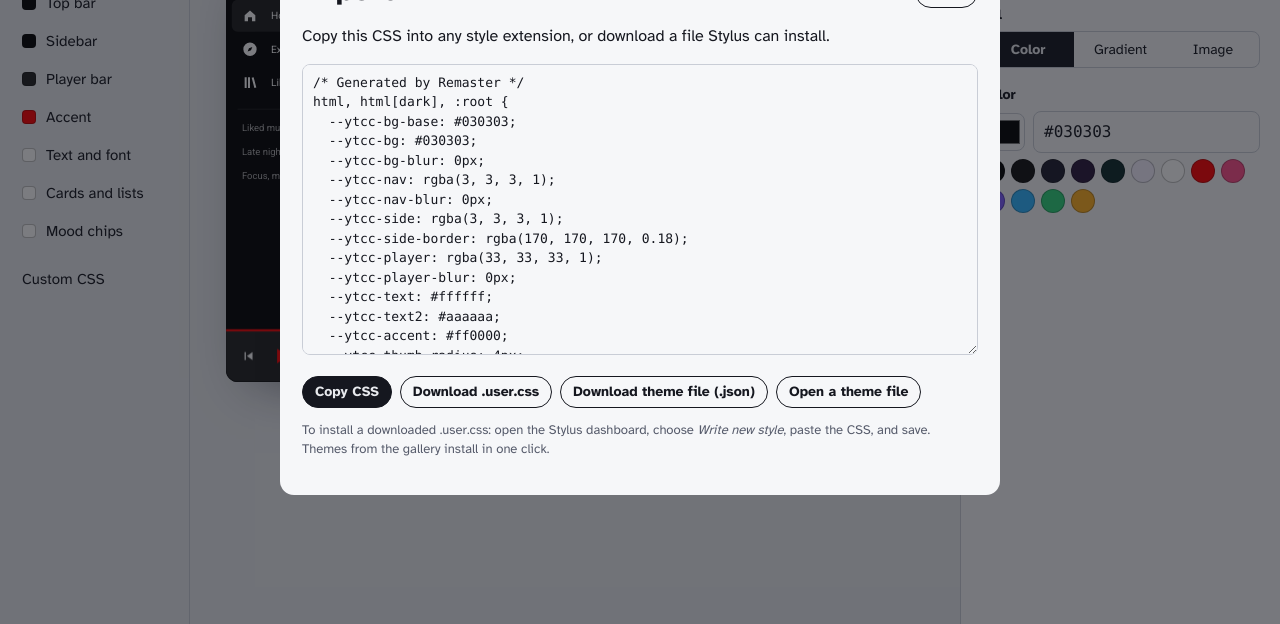
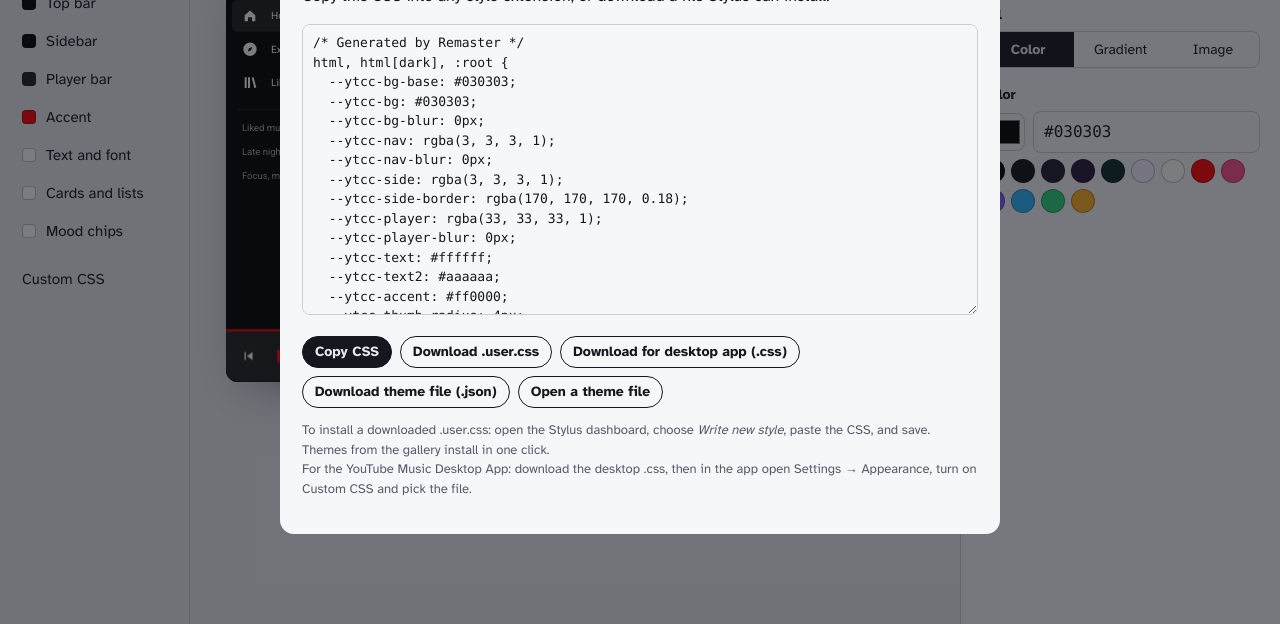
Before and after one commit to MrJamesDoesCoding/ytmusiccsscreator, a website with bundled scripts: page editor.html in a window 1280 px wide. Both pictures are taken after a click on the button "Export". Shown: the part 176-800 px from the top of the page. Built offline with nearby package versions, Linux system fonts and the light colour scheme.

Commit message:
Add plain CSS download for the YouTube Music Desktop App

```diff
--- a/editor.html
+++ b/editor.html
@@ -40,10 +40,11 @@
     <div class="ed-dialog-actions">
       <button class="btn btn-primary btn-small" type="button" id="btn-copy">Copy CSS</button>
       <button class="btn btn-small" type="button" id="btn-dl-usercss">Download .user.css</button>
+      <button class="btn btn-small" type="button" id="btn-dl-css">Download for desktop app (.css)</button>
       <button class="btn btn-small" type="button" id="btn-dl-json">Download theme file (.json)</button>
       <label class="btn btn-small">Open a theme file<input type="file" id="file-import" accept=".json,application/json" hidden></label>
     </div>
-    <p class="ed-note">To install a downloaded .user.css: open the Stylus dashboard, choose <em>Write new style</em>, paste the CSS, and save. Themes from the gallery install in one click.</p>
+    <p class="ed-note">To install a downloaded .user.css: open the Stylus dashboard, choose <em>Write new style</em>, paste the CSS, and save. Themes from the gallery install in one click.<br>For the YouTube Music Desktop App: download the desktop .css, then in the app open Settings → Appearance, turn on Custom CSS and pick the file.</p>
   </dialog>
 
   <dialog id="dlg-share" class="ed-dialog">
--- a/js/editor.js
+++ b/js/editor.js
@@ -1,4 +1,4 @@
-import { FONTS, buildCss, buildUserCss, newTheme, normalizeTheme, slugify, validateTheme, LIMITS } from './theme.js';
+import { FONTS, buildCss, buildUserCss, buildPlainCss, newTheme, normalizeTheme, slugify, validateTheme, LIMITS } from './theme.js';
 import { mountMock, applyTheme } from './mock.js';
 import { REPO } from './config.js';
 
@@ -246,6 +246,7 @@ $('btn-copy').addEventListener('click', async () => {
   catch { $('export-css').select(); toast('Press Ctrl+C to copy'); }
 });
 $('btn-dl-usercss').addEventListener('click', () => { const t = finalTheme(); download(`${t.id}.user.css`, buildUserCss(t), 'text/css'); });
+$('btn-dl-css').addEventListener('click', () => { const t = finalTheme(); download(`${t.id}.css`, buildPlainCss(t), 'text/css'); });
 $('btn-dl-json').addEventListener('click', () => { const t = finalTheme(); download(`${t.id}.json`, themeFileJson(t), 'application/json'); });
 $('file-import').addEventListener('change', async (e) => {
   const file = e.target.files[0];
--- a/js/gallery.js
+++ b/js/gallery.js
@@ -51,6 +51,7 @@ function render() {
       ${t.description ? `<p class="desc">${esc(t.description)}</p>` : ''}
       <div class="actions">
         <a class="btn btn-primary btn-small" href="themes/dist/${encodeURIComponent(t.id)}.user.css">Install with Stylus</a>
+        <a class="btn btn-small" href="themes/dist/${encodeURIComponent(t.id)}.css" download="${esc(t.id)}.css">Desktop app .css</a>
         <a class="btn btn-small" href="editor.html?remix=${encodeURIComponent(t.id)}">Remix</a>
         <button class="btn btn-small" type="button" data-copy>Copy CSS</button>
       </div>`;
--- a/js/theme.js
+++ b/js/theme.js
@@ -302,6 +302,14 @@ ${font ? `  @import url("${font}");\n` : ''}${body}
 `;
 }
 
+// Plain CSS file for apps that load a custom stylesheet directly,
+// e.g. the YouTube Music Desktop App (Settings > Appearance > Custom CSS).
+export function buildPlainCss(theme) {
+  const t = normalizeTheme(theme);
+  const font = googleFontUrl(t.settings.text.font);
+  return `/* ${meta(t.name)} by ${meta(t.author || 'anonymous')} */\n${font ? `@import url("${font}");\n` : ''}${buildCss(t)}`;
+}
+
 export function slugify(name) {
   return (String(name).toLowerCase().normalize('NFKD').replace(/[^\w\s-]/g, '').trim().replace(/[\s_]+/g, '-').replace(/-+/g, '-').slice(0, 40) || 'theme');
 }
```
Also changed, not shown: index.html (+1 -0 lines), scripts/build.mjs (+6 -2 lines).
